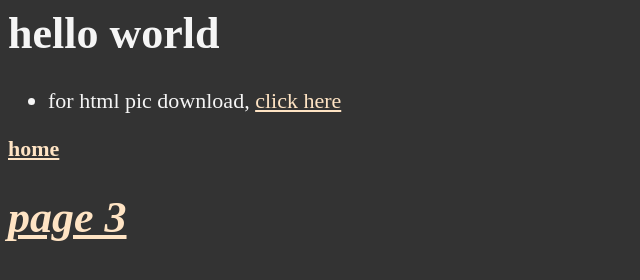
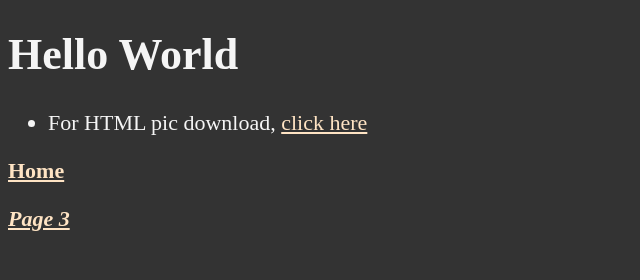
Before and after one commit to TejaVutla296/Portfolio, a plain HTML site: page page2.html in a window 1280 px wide. Shown: the whole page, without its empty margins (0-640 px from the left). Drawn offline with Linux system fonts and the light colour scheme.

Commit message:
Update page2.html

```diff
--- a/page2.html
+++ b/page2.html
@@ -1,21 +1,26 @@
+<!DOCTYPE html>
 <html>
 <head>
-        <meta charset = "UTF-8">
-        <meta name="author" description = "teja vutla">
-        <link rel = "icon" href = "html4.png" type = "image/x-icon">
-        <title>page 2</title>
+    <meta charset="UTF-8">
+    <meta name="author" content="Teja Vutla">
+    <meta name="description" content="Teja Vutla">
+    <link rel="icon" href="html4.png" type="image/x-icon">
+    <title>Page 2</title>
     <link rel="stylesheet" href="main.css" type="text/css">
 </head>
-    <body >
-        <h1>hello world</h1>
+<body>
+    <h1>Hello World</h1>
+
     <ul>
-            <li><p>for html pic download,
-                <a href="html4.png" download="">click here</a>
-            </p></li>
+        <li>
+            <p>For HTML pic download,
+                <a href="html4.png" download>click here</a>
+            </p>
+        </li>
     </ul>
-        <a href="index.html"><h1"><b>home</b></h1></a>
-        <a href="page3.html"><h1><b><i>page 3</i></b></h1></a>
-        <!-- <p style="color:blueviolet;"><small><b><i>gdwdcfkg</b></i></small></p>
-        <p style="color: brown; background-color: aliceblue;"><big>hgfvhggvjcsvvjh</big></p> -->
+
+    <p><a href="index.html"><strong>Home</strong></a></p>
+    <p><a href="page3.html"><strong><em>Page 3</em></strong></a></p>
+
 </body>
 </html>
```
Lines whose indentation alone changed are shown as unchanged.
